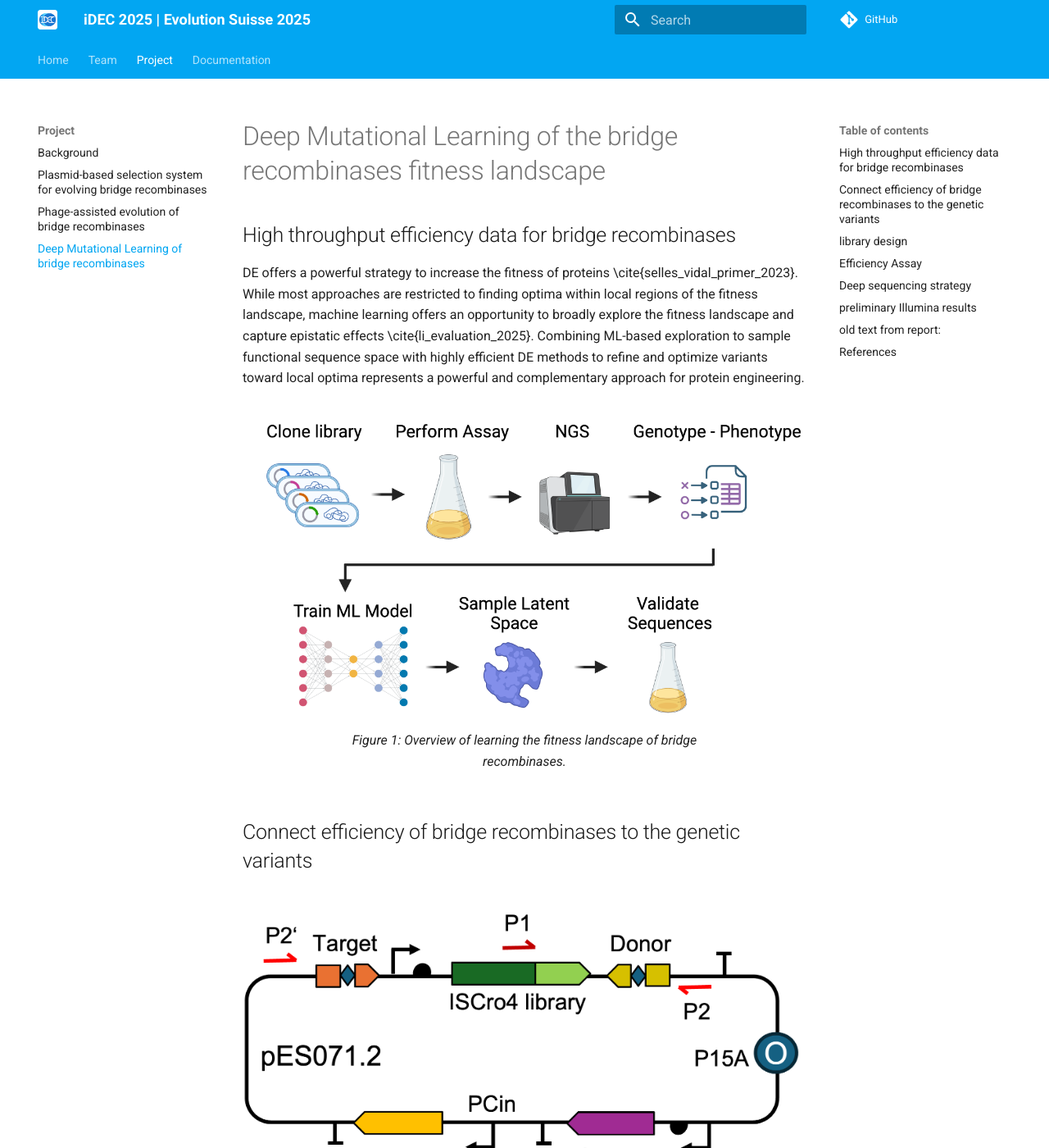
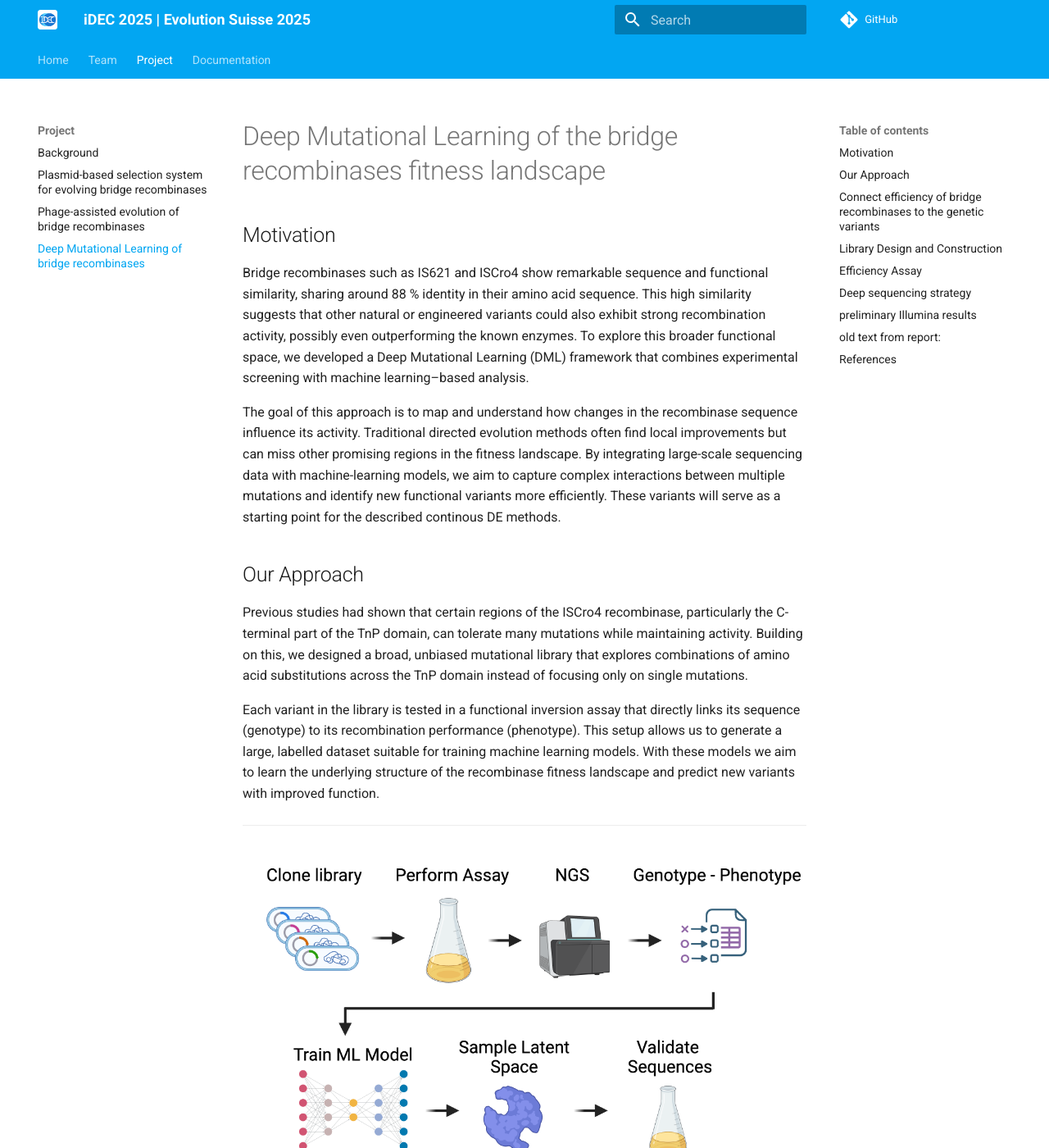
Before and after one commit to sofifilippini7-tech/2025_Evolution_Suisse_2025, an MkDocs documentation site: the page built from docs/project/DML.md, in a window 1280 px wide and 1400 px high. Shown: the whole window at 82% size. Built offline with MkDocs 1.6.1 and Material for MkDocs 9.7.7, drawn with Linux system fonts in a browser that asks for light colours; comment, search, counter and statistics services are not loaded; some of the changed text lies outside the part shown.

Commit message:
Update DML.md

```diff
--- a/docs/project/DML.md
+++ b/docs/project/DML.md
@@ -1,6 +1,16 @@
 # Deep Mutational Learning of the bridge recombinases fitness landscape
-## High throughput efficiency data for bridge recombinases
-DE offers a powerful strategy to increase the fitness of proteins \cite{selles_vidal_primer_2023}. While most approaches are restricted to finding optima within local regions of the fitness landscape, machine learning offers an opportunity to broadly explore the fitness landscape and capture epistatic effects \cite{li_evaluation_2025}. Combining ML-based exploration to sample functional sequence space with highly efficient DE methods to refine and optimize variants toward local optima represents a powerful and complementary approach for protein engineering.
+## Motivation
+Bridge recombinases such as IS621 and ISCro4 show remarkable sequence and functional similarity, sharing around 88 % identity in their amino acid sequence. This high similarity suggests that other natural or engineered variants could also exhibit strong recombination activity, possibly even outperforming the known enzymes. To explore this broader functional space, we developed a Deep Mutational Learning (DML) framework that combines experimental screening with machine learning–based analysis.
+
+The goal of this approach is to map and understand how changes in the recombinase sequence influence its activity. Traditional directed evolution methods often find local improvements but can miss other promising regions in the fitness landscape. By integrating large-scale sequencing data with machine-learning models, we aim to capture complex interactions between multiple mutations and identify new functional variants more efficiently. These variants will serve as a starting point for the described continous DE methods.
+
+## Our Approach
+
+Previous studies had shown that certain regions of the ISCro4 recombinase, particularly the C-terminal part of the TnP domain, can tolerate many mutations while maintaining activity. Building on this, we designed a broad, unbiased mutational library that explores combinations of amino acid substitutions across the TnP domain instead of focusing only on single mutations.
+
+Each variant in the library is tested in a functional inversion assay that directly links its sequence (genotype) to its recombination performance (phenotype). This setup allows us to generate a large, labelled dataset suitable for training machine learning models. With these models we aim to learn the underlying structure of the recombinase fitness landscape and predict new variants with improved function.
+
+---
 
 <figure markdown>
 ![DML Overview](../img/DML_Overview.png)
@@ -15,13 +25,19 @@ DE offers a powerful strategy to increase the fitness of proteins \cite{selles_v
 </figcaption>
 </figure>
 
-## library design
+## Library Design and Construction
+
+To construct the library, the mutagenized region of ISCro4 was divided into six fragments covering amino acids 226 to 326. For each fragment, three oligonucleotide pools were synthesized: one containing only wild-type sequences, one containing all possible single-point mutations, and one containing all possible double-point mutations. These pools were then mixed in a ratio of 60 % wild type, 30 % single mutants, and 10 % double mutants. This combination ensures a realistic diversity while maintaining enough functional variants for meaningful data analysis.
 
 <figure markdown>
 ![DML Library Assembly](../img/DML_LibraryAssembly.png)
 <figcaption> Figure 3: ISCro4 library design and assembly.
 </figcaption>
 </figure>
+
+All fragments were combined using Golden Gate assembly into a plasmid called **pES071.2**, which contains the ISCro4 variant library, its bridge RNA, the target sequence, and the wild-type IS621 donor sequence. This design ensures that successful recombination events are recorded directly on the plasmid sequence and can later be read out by next-generation sequencing (NGS).
+
+To verify successful library assembly, we performed long-read Oxford Nanopore sequencing. The analysis showed a clear increase in mismatch frequency within the mutagenized regions, confirming that the intended mutations were successfully introduced while non-targeted regions remained largely unchanged.
 
 <figure markdown>
 ![DML Mismatches per Position](../img/DML_MismatchPerPosition.png)
```
